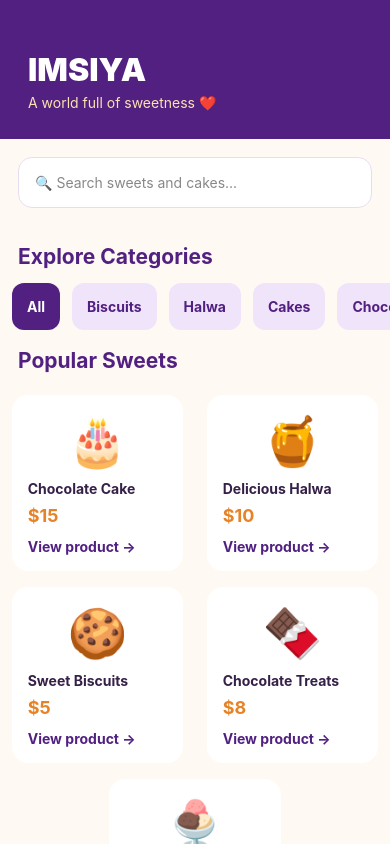
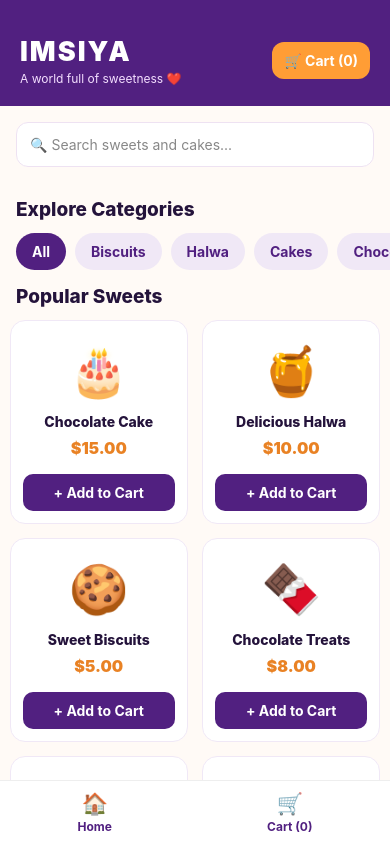
Before and after one commit to titamone120-design/imsiya-app, a React Native app: screen / in a window 390 px wide. Built offline with nearby package versions, Linux system fonts and the light colour scheme.

Commit message:
Update App.tsx

```diff
--- a/App.tsx
+++ b/App.tsx
@@ -8,63 +8,149 @@ import {
   StatusBar,
   TouchableOpacity,
   TextInput,
+  Alert,
 } from 'react-native';
 
-const categories = ['All', 'Biscuits', 'Halwa', 'Cakes', 'Chocolates', 'Desserts'];
+type Product = {
+  id: number;
+  name: string;
+  price: number;
+  emoji: string;
+  category: string;
+};
 
-const products = [
-  { name: 'Chocolate Cake', price: '$15', emoji: '🎂', category: 'Cakes', description: 'A delicious chocolate cake.' },
-  { name: 'Delicious Halwa', price: '$10', emoji: '🍯', category: 'Halwa', description: 'Traditional sweet halwa.' },
-  { name: 'Sweet Biscuits', price: '$5', emoji: '🍪', category: 'Biscuits', description: 'Fresh and crunchy biscuits.' },
-  { name: 'Chocolate Treats', price: '$8', emoji: '🍫', category: 'Chocolates', description: 'Sweet chocolate treats.' },
-  { name: 'Ice Cream Dessert', price: '$7', emoji: '🍨', category: 'Desserts', description: 'A creamy dessert.' },
+type CartItem = Product & {
+  quantity: number;
+};
+
+const categories = [
+  'All',
+  'Biscuits',
+  'Halwa',
+  'Cakes',
+  'Chocolates',
+  'Desserts',
+];
+
+const products: Product[] = [
+  { id: 1, name: 'Chocolate Cake', price: 15, emoji: '🎂', category: 'Cakes' },
+  { id: 2, name: 'Delicious Halwa', price: 10, emoji: '🍯', category: 'Halwa' },
+  { id: 3, name: 'Sweet Biscuits', price: 5, emoji: '🍪', category: 'Biscuits' },
+  { id: 4, name: 'Chocolate Treats', price: 8, emoji: '🍫', category: 'Chocolates' },
+  { id: 5, name: 'Sweet Cupcake', price: 6, emoji: '🧁', category: 'Cakes' },
+  { id: 6, name: 'Ice Cream', price: 7, emoji: '🍨', category: 'Desserts' },
 ];
 
 export default function App() {
+  const [cart, setCart] = useState<CartItem[]>([]);
+  const [screen, setScreen] = useState<'home' | 'cart'>('home');
   const [category, setCategory] = useState('All');
   const [search, setSearch] = useState('');
-  const [selected, setSelected] = useState<any>(null);
-  const [page, setPage] = useState('home');
 
-  const filtered = products.filter((item) =>
-    (category === 'All' || item.category === category) &&
-    item.name.toLowerCase().includes(search.toLowerCase())
+  const addToCart = (product: Product) => {
+    setCart(current => {
+      const found = current.find(item => item.id === product.id);
+
+      if (found) {
+        return current.map(item =>
+          item.id === product.id
+            ? { ...item, quantity: item.quantity + 1 }
+            : item
+        );
+      }
+
+      return [...current, { ...product, quantity: 1 }];
+    });
+
+    Alert.alert('IMSIYA', product.name + ' added to your cart!');
+  };
+
+  const updateQuantity = (id: number, amount: number) => {
+    setCart(current =>
+      current
+        .map(item =>
+          item.id === id
+            ? { ...item, quantity: item.quantity + amount }
+            : item
+        )
+        .filter(item => item.quantity > 0)
+    );
+  };
+
+  const removeItem = (id: number) => {
+    setCart(current => current.filter(item => item.id !== id));
+  };
+
+  const cartCount = cart.reduce(
+    (sum, item) => sum + item.quantity, 0
   );
 
-  const goHome = () => {
-    setPage('home');
-    setSelected(null);
-  };
+  const total = cart.reduce(
+    (sum, item) => sum + item.price * item.quantity, 0
+  );
+
+  const filteredProducts = products.filter(item => {
+    const categoryMatch =
+      category === 'All' || item.category === category;
+
+    const searchMatch =
+      item.name.toLowerCase().includes(search.toLowerCase());
+
+    return categoryMatch && searchMatch;
+  });
 
   return (
     <View style={styles.container}>
       <StatusBar backgroundColor="#512080" barStyle="light-content" />
 
-      {page === 'home' && !selected && (
-        <ScrollView>
       <View style={styles.header}>
+        <View>
           <Text style={styles.logo}>IMSIYA</Text>
           <Text style={styles.tagline}>A world full of sweetness ❤️</Text>
         </View>
 
+        <TouchableOpacity
+          style={styles.cartButton}
+          onPress={() => setScreen('cart')}
+        >
+          <Text style={styles.cartButtonText}>🛒 Cart ({cartCount})</Text>
+        </TouchableOpacity>
+      </View>
+
+      {screen === 'home' ? (
+        <ScrollView showsVerticalScrollIndicator={false}>
+          <View style={styles.searchBox}>
             <TextInput
-            style={styles.search}
+              style={styles.searchInput}
               placeholder="🔍 Search sweets and cakes..."
               placeholderTextColor="#888"
               value={search}
               onChangeText={setSearch}
             />
+          </View>
 
           <Text style={styles.heading}>Explore Categories</Text>
 
-          <ScrollView horizontal showsHorizontalScrollIndicator={false}>
-            {categories.map((item) => (
+          <ScrollView
+            horizontal
+            showsHorizontalScrollIndicator={false}
+            contentContainerStyle={styles.categories}
+          >
+            {categories.map(item => (
               <TouchableOpacity
                 key={item}
-                style={[styles.category, category === item && styles.activeCategory]}
+                style={[
+                  styles.category,
+                  category === item && styles.selectedCategory,
+                ]}
                 onPress={() => setCategory(item)}
               >
-                <Text style={[styles.categoryText, category === item && styles.activeText]}>
+                <Text
+                  style={[
+                    styles.categoryText,
+                    category === item && styles.selectedCategoryText,
+                  ]}
+                >
                   {item}
                 </Text>
               </TouchableOpacity>
@@ -74,131 +160,408 @@ export default function App() {
           <Text style={styles.heading}>Popular Sweets</Text>
 
           <View style={styles.products}>
-            {filtered.map((item) => (
-              <TouchableOpacity
-                key={item.name}
-                style={styles.product}
-                onPress={() => setSelected(item)}
-              >
+            {filteredProducts.map(item => (
+              <View style={styles.product} key={item.id}>
                 <Text style={styles.emoji}>{item.emoji}</Text>
                 <Text style={styles.productName}>{item.name}</Text>
-                <Text style={styles.price}>{item.price}</Text>
-                <Text style={styles.openText}>View product →</Text>
+                <Text style={styles.price}>
+                  ${item.price.toFixed(2)}
+                </Text>
+
+                <TouchableOpacity
+                  style={styles.addButton}
+                  onPress={() => addToCart(item)}
+                >
+                  <Text style={styles.addButtonText}>+ Add to Cart</Text>
                 </TouchableOpacity>
+              </View>
             ))}
           </View>
 
-          {filtered.length === 0 && (
-            <Text style={styles.empty}>No sweets found.</Text>
+          {filteredProducts.length === 0 && (
+            <Text style={styles.emptyText}>No products found.</Text>
           )}
 
-          <TouchableOpacity
-            style={styles.banner}
-            onPress={() => setPage('seller')}
-          >
-            <Text style={styles.bannerTitle}>Sell your sweets on IMSIYA!</Text>
+          <View style={styles.banner}>
+            <Text style={styles.bannerTitle}>
+              Sell your sweets on IMSIYA!
+            </Text>
             <Text style={styles.bannerText}>
               Open your shop and reach more customers.
             </Text>
-            <Text style={styles.openText}>Become a seller →</Text>
+          </View>
+        </ScrollView>
+      ) : (
+        <ScrollView contentContainerStyle={styles.cartPage}>
+          <View style={styles.cartTitleRow}>
+            <Text style={styles.heading}>My Shopping Cart</Text>
+            <TouchableOpacity onPress={() => setScreen('home')}>
+              <Text style={styles.continueText}>Continue Shopping</Text>
             </TouchableOpacity>
+          </View>
+
+          {cart.length === 0 ? (
+            <View style={styles.emptyCart}>
+              <Text style={styles.emptyEmoji}>🛒</Text>
+              <Text style={styles.emptyTitle}>Your cart is empty</Text>
+              <Text style={styles.emptyText}>
+                Add some delicious sweets!
+              </Text>
+              <TouchableOpacity
+                style={styles.addButton}
+                onPress={() => setScreen('home')}
+              >
+                <Text style={styles.addButtonText}>Start Shopping</Text>
+              </TouchableOpacity>
+            </View>
+          ) : (
+            <>
+              {cart.map(item => (
+                <View style={styles.cartItem} key={item.id}>
+                  <Text style={styles.cartEmoji}>{item.emoji}</Text>
+
+                  <View style={styles.cartInfo}>
+                    <Text style={styles.productName}>{item.name}</Text>
+                    <Text style={styles.price}>
+                      ${(item.price * item.quantity).toFixed(2)}
+                    </Text>
+
+                    <View style={styles.quantityRow}>
+                      <TouchableOpacity
+                        style={styles.quantityButton}
+                        onPress={() => updateQuantity(item.id, -1)}
+                      >
+                        <Text style={styles.quantityText}>−</Text>
+                      </TouchableOpacity>
+
+                      <Text style={styles.quantityNumber}>
+                        {item.quantity}
+                      </Text>
+
+                      <TouchableOpacity
+                        style={styles.quantityButton}
+                        onPress={() => updateQuantity(item.id, 1)}
+                      >
+                        <Text style={styles.quantityText}>+</Text>
+                      </TouchableOpacity>
+
+                      <TouchableOpacity onPress={() => removeItem(item.id)}>
+                        <Text style={styles.removeText}>Remove</Text>
+                      </TouchableOpacity>
+                    </View>
+                  </View>
+                </View>
+              ))}
+
+              <View style={styles.totalBox}>
+                <Text style={styles.totalLabel}>
+                  Total ({cartCount} items)
+                </Text>
+                <Text style={styles.totalPrice}>
+                  ${total.toFixed(2)}
+                </Text>
+              </View>
+
+              <TouchableOpacity
+                style={styles.checkoutButton}
+                onPress={() =>
+                  Alert.alert(
+                    'IMSIYA',
+                    'Your cart is ready! Payment and order processing still need backend integration.'
+                  )
+                }
+              >
+                <Text style={styles.checkoutText}>
+                  Proceed to Checkout
+                </Text>
+              </TouchableOpacity>
+            </>
+          )}
         </ScrollView>
       )}
 
-      {selected && (
-        <ScrollView>
-          <TouchableOpacity style={styles.back} onPress={goHome}>
-            <Text style={styles.backText}>← Back to Home</Text>
+      <View style={styles.bottomNav}>
+        <TouchableOpacity
+          style={styles.navItem}
+          onPress={() => setScreen('home')}
+        >
+          <Text style={styles.navIcon}>🏠</Text>
+          <Text style={styles.navText}>Home</Text>
         </TouchableOpacity>
-          <View style={styles.detail}>
-            <Text style={styles.bigEmoji}>{selected.emoji}</Text>
-            <Text style={styles.detailTitle}>{selected.name}</Text>
-            <Text style={styles.price}>{selected.price}</Text>
-            <Text style={styles.description}>{selected.description}</Text>
-            <TouchableOpacity style={styles.action}>
-              <Text style={styles.actionText}>Add to Cart</Text>
+
+        <TouchableOpacity
+          style={styles.navItem}
+          onPress={() => setScreen('cart')}
+        >
+          <Text style={styles.navIcon}>🛒</Text>
+          <Text style={styles.navText}>Cart ({cartCount})</Text>
         </TouchableOpacity>
-            <Text style={styles.note}>
-              Shopping and payment will be connected in the next development stage.
-            </Text>
       </View>
-        </ScrollView>
-      )}
-
-      {page === 'seller' && (
-        <View style={styles.detail}>
-          <TouchableOpacity style={styles.back} onPress={goHome}>
-            <Text style={styles.backText}>← Back to Home</Text>
-          </TouchableOpacity>
-          <Text style={styles.bigEmoji}>🏪</Text>
-          <Text style={styles.detailTitle}>Become an IMSIYA Seller</Text>
-          <Text style={styles.description}>
-            Sell biscuits, halwa, cakes and all kinds of sweets on IMSIYA.
-          </Text>
-          <Text style={styles.note}>
-            Seller registration will be connected to the secure backend next.
-          </Text>
-        </View>
-      )}
     </View>
   );
 }
 
 const styles = StyleSheet.create({
-  container: { flex: 1, backgroundColor: '#FFF9F4' },
-  header: { backgroundColor: '#512080', padding: 28, paddingTop: 50 },
-  logo: { color: 'white', fontSize: 32, fontWeight: '900' },
-  tagline: { color: '#FFE0B2', marginTop: 5 },
-  search: {
-    backgroundColor: 'white', margin: 18, padding: 16,
-    borderRadius: 14, borderWidth: 1, borderColor: '#E8DCEF',
-    color: '#352047',
+  container: {
+    flex: 1,
+    backgroundColor: '#fffaf6',
+  },
+  header: {
+    backgroundColor: '#512080',
+    padding: 20,
+    paddingTop: 35,
+    flexDirection: 'row',
+    justifyContent: 'space-between',
+    alignItems: 'center',
+  },
+  logo: {
+    color: '#fff',
+    fontSize: 27,
+    fontWeight: '900',
+    letterSpacing: 2,
+  },
+  tagline: {
+    color: '#f4dfff',
+    fontSize: 12,
+    marginTop: 3,
+  },
+  cartButton: {
+    backgroundColor: '#ff9d35',
+    paddingVertical: 10,
+    paddingHorizontal: 12,
+    borderRadius: 12,
+  },
+  cartButtonText: {
+    color: '#fff',
+    fontWeight: 'bold',
+  },
+  searchBox: {
+    backgroundColor: '#fff',
+    margin: 16,
+    borderRadius: 12,
+    borderWidth: 1,
+    borderColor: '#eee2f2',
+  },
+  searchInput: {
+    padding: 13,
+    fontSize: 14,
+    color: '#24133b',
   },
   heading: {
-    fontSize: 21, fontWeight: 'bold', color: '#512080',
-    marginHorizontal: 18, marginTop: 18, marginBottom: 14,
+    color: '#24133b',
+    fontSize: 19,
+    fontWeight: '800',
+    marginHorizontal: 16,
+    marginTop: 15,
+    marginBottom: 12,
+  },
+  categories: {
+    paddingHorizontal: 16,
   },
   category: {
-    backgroundColor: '#F0E4FA', padding: 15,
-    borderRadius: 12, marginLeft: 12,
+    backgroundColor: '#f0e8f6',
+    paddingVertical: 10,
+    paddingHorizontal: 16,
+    borderRadius: 20,
+    marginRight: 9,
   },
-  activeCategory: { backgroundColor: '#512080' },
-  categoryText: { color: '#512080', fontWeight: 'bold' },
-  activeText: { color: 'white' },
+  selectedCategory: {
+    backgroundColor: '#512080',
+  },
+  categoryText: {
+    color: '#512080',
+    fontWeight: '700',
+  },
+  selectedCategoryText: {
+    color: '#fff',
+  },
   products: {
-    flexDirection: 'row', flexWrap: 'wrap',
-    justifyContent: 'space-around',
+    flexDirection: 'row',
+    flexWrap: 'wrap',
+    paddingHorizontal: 10,
+    justifyContent: 'space-between',
   },
   product: {
-    backgroundColor: 'white', width: '44%', padding: 16,
-    marginVertical: 8, borderRadius: 16, elevation: 2,
+    backgroundColor: '#fff',
+    width: '48%',
+    borderRadius: 15,
+    padding: 12,
+    marginBottom: 14,
+    alignItems: 'center',
+    borderWidth: 1,
+    borderColor: '#f0e8f6',
   },
-  emoji: { fontSize: 48, textAlign: 'center', marginBottom: 10 },
-  productName: { color: '#352047', fontWeight: 'bold' },
-  price: { color: '#E78326', fontSize: 18, fontWeight: 'bold', marginTop: 8 },
-  openText: { color: '#512080', fontWeight: 'bold', marginTop: 12 },
-  empty: { textAlign: 'center', padding: 30, color: '#777' },
+  emoji: {
+    fontSize: 48,
+    marginVertical: 8,
+  },
+  productName: {
+    color: '#24133b',
+    fontSize: 14,
+    fontWeight: '800',
+    textAlign: 'center',
+    marginTop: 5,
+  },
+  price: {
+    color: '#e98224',
+    fontSize: 16,
+    fontWeight: '900',
+    marginVertical: 8,
+  },
+  addButton: {
+    backgroundColor: '#512080',
+    paddingVertical: 10,
+    paddingHorizontal: 12,
+    borderRadius: 10,
+    width: '100%',
+    alignItems: 'center',
+    marginTop: 8,
+  },
+  addButtonText: {
+    color: '#fff',
+    fontWeight: 'bold',
+  },
   banner: {
-    backgroundColor: '#F5E6D8', margin: 18,
-    padding: 20, borderRadius: 16,
+    backgroundColor: '#512080',
+    margin: 16,
+    padding: 20,
+    borderRadius: 15,
   },
-  bannerTitle: { color: '#512080', fontSize: 18, fontWeight: 'bold' },
-  bannerText: { color: '#654D70', marginTop: 8 },
-  back: { padding: 20 },
-  backText: { color: '#512080', fontSize: 17, fontWeight: 'bold' },
-  detail: { flex: 1, padding: 22, justifyContent: 'center' },
-  bigEmoji: { fontSize: 100, textAlign: 'center', marginBottom: 20 },
-  detailTitle: {
-    fontSize: 25, fontWeight: '900', color: '#512080',
-    textAlign: 'center', marginBottom: 10,
+  bannerTitle: {
+    color: '#fff',
+    fontSize: 18,
+    fontWeight: '900',
   },
-  description: {
-    fontSize: 16, color: '#654D70', textAlign: 'center', marginTop: 20,
+  bannerText: {
+    color: '#f4dfff',
+    marginTop: 8,
   },
-  action: {
-    backgroundColor: '#512080', padding: 17,
-    borderRadius: 14, marginTop: 25,
+  emptyText: {
+    textAlign: 'center',
+    color: '#777',
+    padding: 20,
   },
-  actionText: { color: 'white', textAlign: 'center', fontWeight: 'bold', fontSize: 17 },
-  note: { color: '#888', textAlign: 'center', marginTop: 20 },
+  cartPage: {
+    paddingBottom: 30,
+  },
+  cartTitleRow: {
+    flexDirection: 'row',
+    justifyContent: 'space-between',
+    alignItems: 'center',
+    flexWrap: 'wrap',
+  },
+  continueText: {
+    color: '#512080',
+    fontWeight: 'bold',
+    marginHorizontal: 16,
+  },
+  emptyCart: {
+    alignItems: 'center',
+    padding: 35,
+  },
+  emptyEmoji: {
+    fontSize: 65,
+    marginBottom: 15,
+  },
+  emptyTitle: {
+    fontSize: 20,
+    fontWeight: '900',
+    color: '#24133b',
+  },
+  cartItem: {
+    backgroundColor: '#fff',
+    marginHorizontal: 15,
+    marginBottom: 12,
+    padding: 14,
+    borderRadius: 14,
+    flexDirection: 'row',
+    alignItems: 'center',
+  },
+  cartEmoji: {
+    fontSize: 42,
+    marginRight: 15,
+  },
+  cartInfo: {
+    flex: 1,
+  },
+  quantityRow: {
+    flexDirection: 'row',
+    alignItems: 'center',
+    marginTop: 8,
+    gap: 12,
+  },
+  quantityButton: {
+    backgroundColor: '#f0e8f6',
+    width: 30,
+    height: 30,
+    borderRadius: 8,
+    alignItems: 'center',
+    justifyContent: 'center',
+  },
+  quantityText: {
+    color: '#512080',
+    fontSize: 20,
+    fontWeight: 'bold',
+  },
+  quantityNumber: {
+    fontSize: 16,
+    fontWeight: 'bold',
+    color: '#24133b',
+  },
+  removeText: {
+    color: '#d33',
+    fontSize: 12,
+    fontWeight: 'bold',
+  },
+  totalBox: {
+    backgroundColor: '#f0e8f6',
+    margin: 16,
+    padding: 18,
+    borderRadius: 12,
+    flexDirection: 'row',
+    justifyContent: 'space-between',
+  },
+  totalLabel: {
+    color: '#24133b',
+    fontSize: 17,
+    fontWeight: 'bold',
+  },
+  totalPrice: {
+    color: '#512080',
+    fontSize: 20,
+    fontWeight: '900',
+  },
+  checkoutButton: {
+    backgroundColor: '#ff9d35',
+    marginHorizontal: 16,
+    padding: 16,
+    borderRadius: 12,
+    alignItems: 'center',
+  },
+  checkoutText: {
+    color: '#fff',
+    fontSize: 16,
+    fontWeight: '900',
+  },
+  bottomNav: {
+    flexDirection: 'row',
+    justifyContent: 'space-around',
+    backgroundColor: '#fff',
+    paddingVertical: 10,
+    borderTopWidth: 1,
+    borderTopColor: '#eee',
+  },
+  navItem: {
+    alignItems: 'center',
+    paddingHorizontal: 25,
+  },
+  navIcon: {
+    fontSize: 21,
+  },
+  navText: {
+    color: '#512080',
+    fontSize: 12,
+    fontWeight: 'bold',
+    marginTop: 3,
+  },
 });
```
Lines whose indentation alone changed are shown as unchanged.
